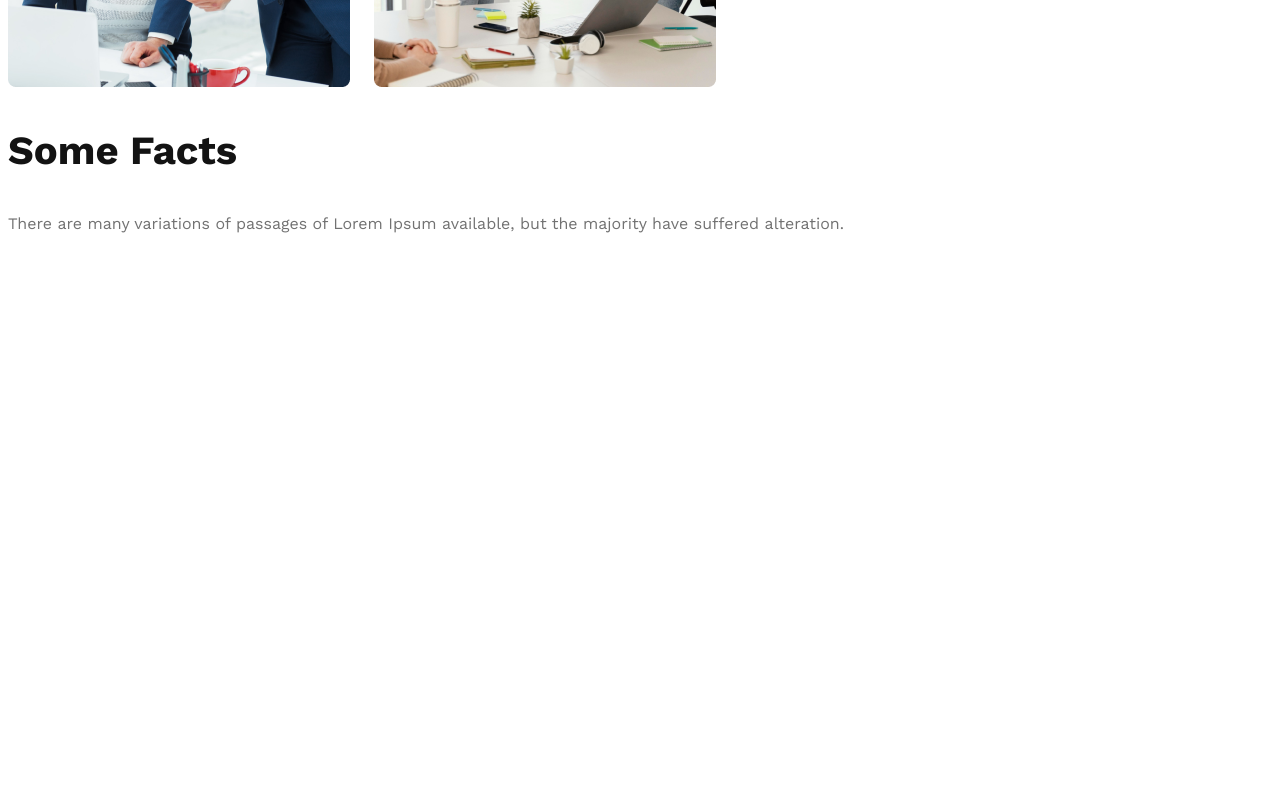
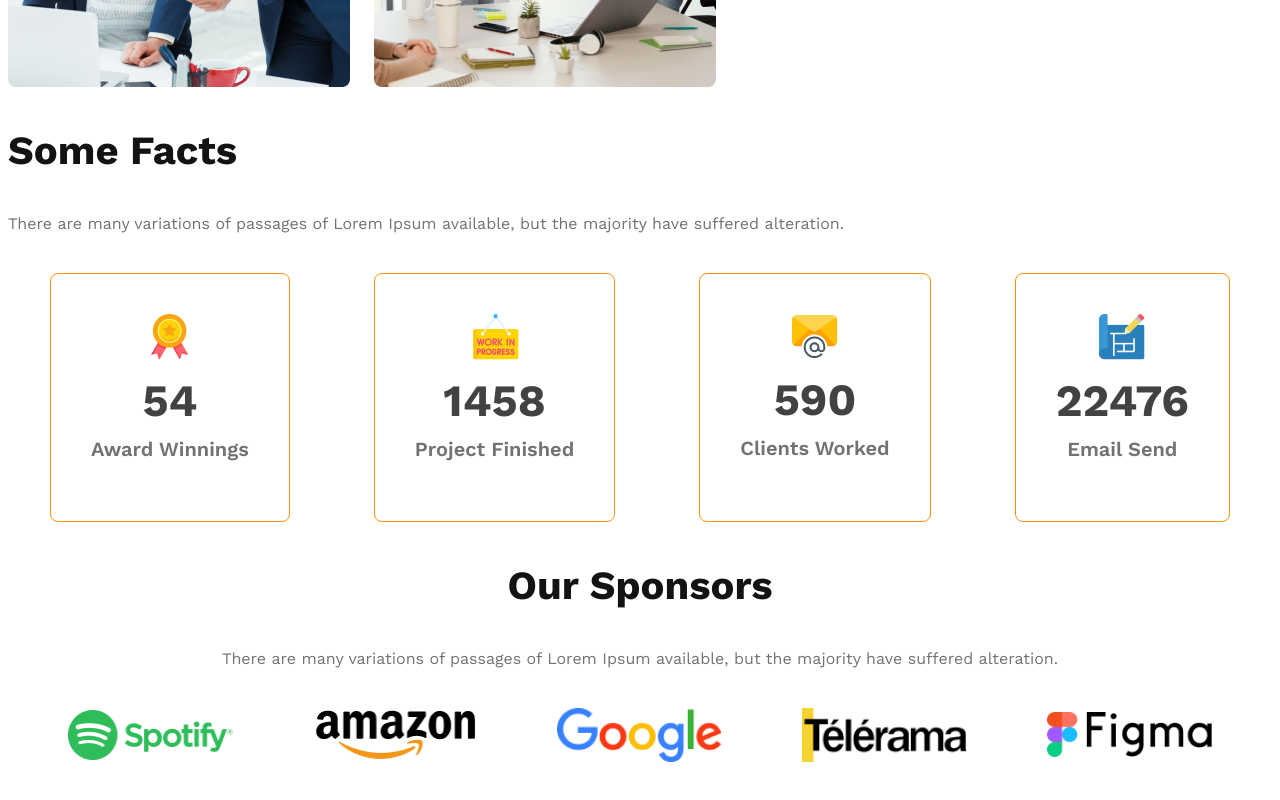
Before and after one commit to tanzilamd/g3-architects, a plain HTML site: page index.html in a window 1280 px wide. Shown: the part 1687-2487 px from the top of the page. Before the commit the page ends 1990 px from the top, so only its background shows below. Drawn offline with nearby package versions, Linux system fonts and the light colour scheme.

Commit message:
Sponsors section aded

```diff
--- a/css/style.css
+++ b/css/style.css
@@ -102,6 +102,47 @@ main {
     font-weight: 700;
 }
 
+/* Facts section */
+.facts-card-container {
+    display: flex;
+    justify-content: space-around;
+    margin-top: 40px;
+}
+.facts-card-container .card {
+    border: 1px solid #FF900E;
+    border-radius: 8px;
+    text-align: center;
+    padding: 40px;
+}
+.facts-card-container .card-stats {
+    font-size: 2.8rem;
+    color: #424242;
+    margin-top: 10px;
+    margin-bottom: 10px;
+}
+.facts-card-container .card-title {
+    font-size: 1.25rem;
+    color: #727272;
+    font-weight: 600;
+    margin-top: 5px;
+}
+
+/* Sponsors Section */
+.sponsors {
+    text-align: center;
+}
+.sponsors-image-container {
+    margin-top: 40px;
+    display: flex;
+    justify-content: space-evenly;
+    gap: 20px;
+    align-items: center;
+}
+.sponsors-image-container img {
+    width: 165px;
+}
+
+
 /* Responsive styles */
 /* Mobile */
 @media screen and (max-width: 576px) {
@@ -109,7 +150,9 @@ main {
         padding: 20px;
     }
     nav,
-    .teams-container {
+    .teams-container,
+    .facts-card-container,
+    .sponsors-image-container {
         flex-direction: column;
 
     }
@@ -124,6 +167,12 @@ main {
     }
     .teams-content {
         padding: 0 20px;
+    }
+    .facts-card-container {
+        gap: 20px;
+    }
+    .sponsors-image-container img {
+        padding: 15px 0;
     }
 }
 
--- a/index.html
+++ b/index.html
@@ -55,6 +55,41 @@
         <section class="facts">
             <h3 class="section-title">Some Facts</h3>
             <p class="text-light-gray">There are many variations of passages of Lorem Ipsum available, but the majority have suffered alteration.</p>
+            <div class="facts-card-container">
+                <div class="card">
+                    <img src="images/icons/ribon.png" alt="">
+                    <h2 class="card-stats">54</h2>
+                    <p class="card-title">Award Winnings</p>
+                </div>
+                <div class="card">
+                    <img src="images/icons/customers.png" alt="">
+                    <h2 class="card-stats">1458</h2>
+                    <p class="card-title">Project Finished</p>
+                </div>
+                <div class="card">
+                    <img src="images/icons/email.png" alt="">
+                    <h2 class="card-stats">590</h2>
+                    <p class="card-title">Clients Worked</p>
+                </div>
+                <div class="card">
+                    <img src="images/icons/projects.png" alt="">
+                    <h2 class="card-stats">22476</h2>
+                    <p class="card-title">Email Send</p>
+                </div>
+            </div>
+        </section>
+
+        <!-- Sponsor Section -->
+        <section class="sponsors">
+            <h3 class="section-title">Our Sponsors</h3>
+            <p class="text-light-gray">There are many variations of passages of Lorem Ipsum available, but the majority have suffered alteration.</p>
+            <div class="sponsors-image-container">
+                <img src="images/sponsors/spotify.png" alt="">
+                <img src="images/sponsors/amazon.png" alt="">
+                <img src="images/sponsors/google.png" alt="">
+                <img src="images/sponsors/telerama.png" alt="">
+                <img src="images/sponsors/figma.png" alt="">
+            </div>
         </section>
     </main>
 
```
